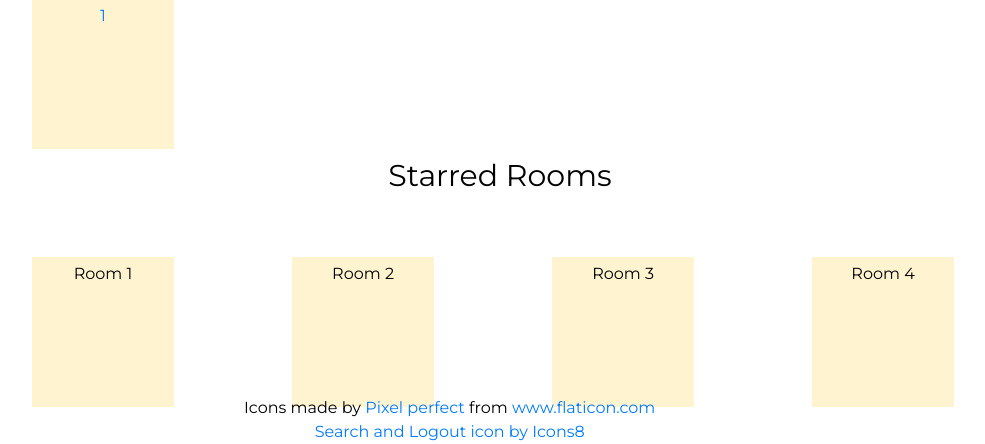
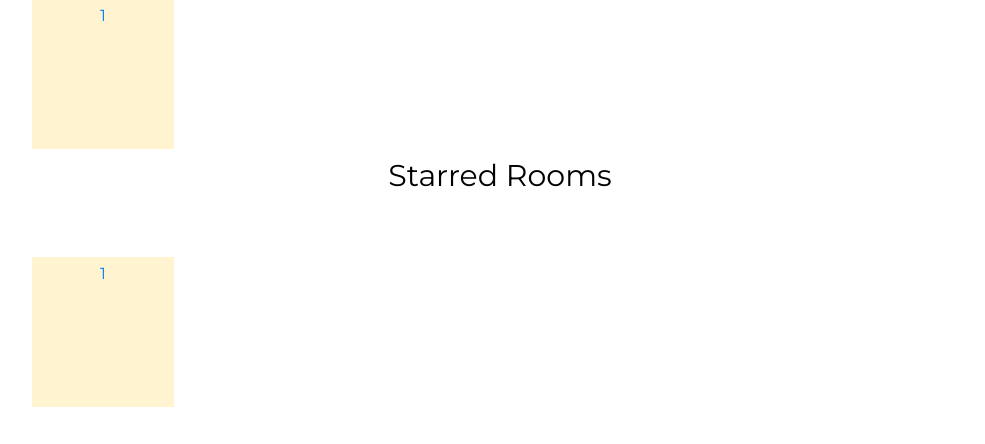
Before and after one commit to rachn313/Dormir, a Flask app: template templates/profile.html in a window 1280 px wide. Shown: the part 578-1022 px from the top of the page, without its empty margins (140-1125 px from the left). Run offline with Flask 2, Linux system fonts and the light colour scheme; the template is opened without the code that fills it: most values are stand-ins (such as "Sample title", 1, 10 or a date in 2020); some libraries are stand-ins or nearby versions.

Commit message:
integrate starred rooms in profile page, minor fixes

```diff
--- a/app.py
+++ b/app.py
@@ -124,12 +124,14 @@ def profile():
     conn = db.getConn(DB)
     if session['CAS_USERNAME']:
     #    return redirect(url_for("profile"))
-        uid = 1 #replace with getting it from the table
+        uid = session['uid']
         user = session['CAS_USERNAME']
-        rooms = db.getMyRooms(conn, uid)
-        return render_template('profile.html', page_title='Dormir', my_rooms = rooms, username = user)
+        myRooms = db.getMyRooms(conn, uid)
+        starredRooms = db.getSaved(conn, uid)
+        return render_template('profile.html', page_title='Dormir',
+            my_rooms = myRooms, starred_rooms = starredRooms, username = user)
     else:
-        return render_template('profile.html', my_rooms = {}, username = "Not logged in!")
+        return render_template('base.html')
 
 #handler for searching
 @app.route('/roomsearch/', methods=["POST"])
--- a/db.py
+++ b/db.py
@@ -148,6 +148,11 @@ def removeSave(conn, rmID, uid):
     curs = dbi.dictCursor(conn)
     curs.execute('''DELETE from Saves where rmID=%s and uid=%s''', [rmID, uid])
 
+def getSaved(conn, uid):
+    '''' get all starred rooms for user'''
+    curs = dbi.dictCursor(conn)
+    curs.execute('''SELECT * FROM Saves WHERE uid = %s''', [uid])
+    return curs.fetchall()
 #def getUsersforRoom(conn, rmID):
    # curs = dbi.dictCursor(conn)
 	#curs.execute('''select * from Users where uid=%s''', [uid])
--- a/templates/profile.html
+++ b/templates/profile.html
@@ -51,21 +51,12 @@
   	<div class= "clearFloat" >
 		<div class= "content" id="starred-rooms">
 			<div class="row">
-				<div class="column">
-					Room 1
-				</div>
+		    {% for r in starred_rooms %}
+				  <div class="column">
+					   <a href="{{url_for('roomReview', rmID = r.rmID)}}">{{ r.rmID }}  </a>
+				  </div>
+        {% endfor %}
 
-				<div class="column">
-					Room 2
-				</div>
-
-				<div class="column">
-					Room 3
-				</div>
-
-				<div class="column">
-					Room 4
-				</div>
 			</div>
 		</div> <!-- end content -->
   	</div> <!-- end clearFloat -->
@@ -76,7 +67,7 @@
    I sleep 24/7 so I need a very comfortable room.
   </div>
   <div id="home"> <a href={{url_for("index")}}> Home </a></div>
-  <div class="iconCredits">
+  <div class="iconCredits" style="display:none;">
   Icons made by <a href="https://icon54.com/" title="Pixel perfect">Pixel perfect</a> from <a href="https://www.flaticon.com/" title="Flaticon"> www.flaticon.com</a> <br>
   <a href="https://icons8.com/icon/132/search">Search and Logout icon by Icons8</a>
  </div>
```
